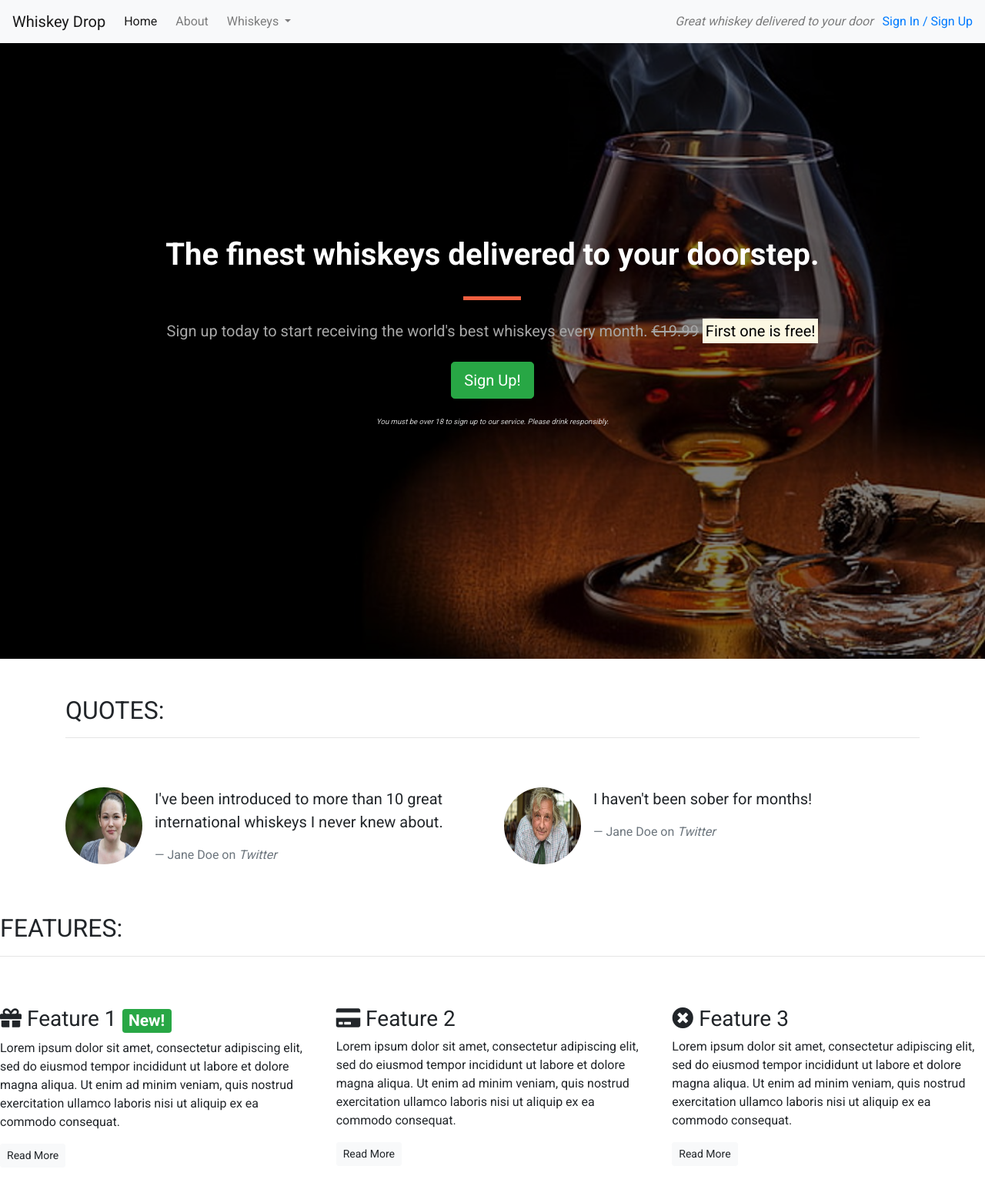
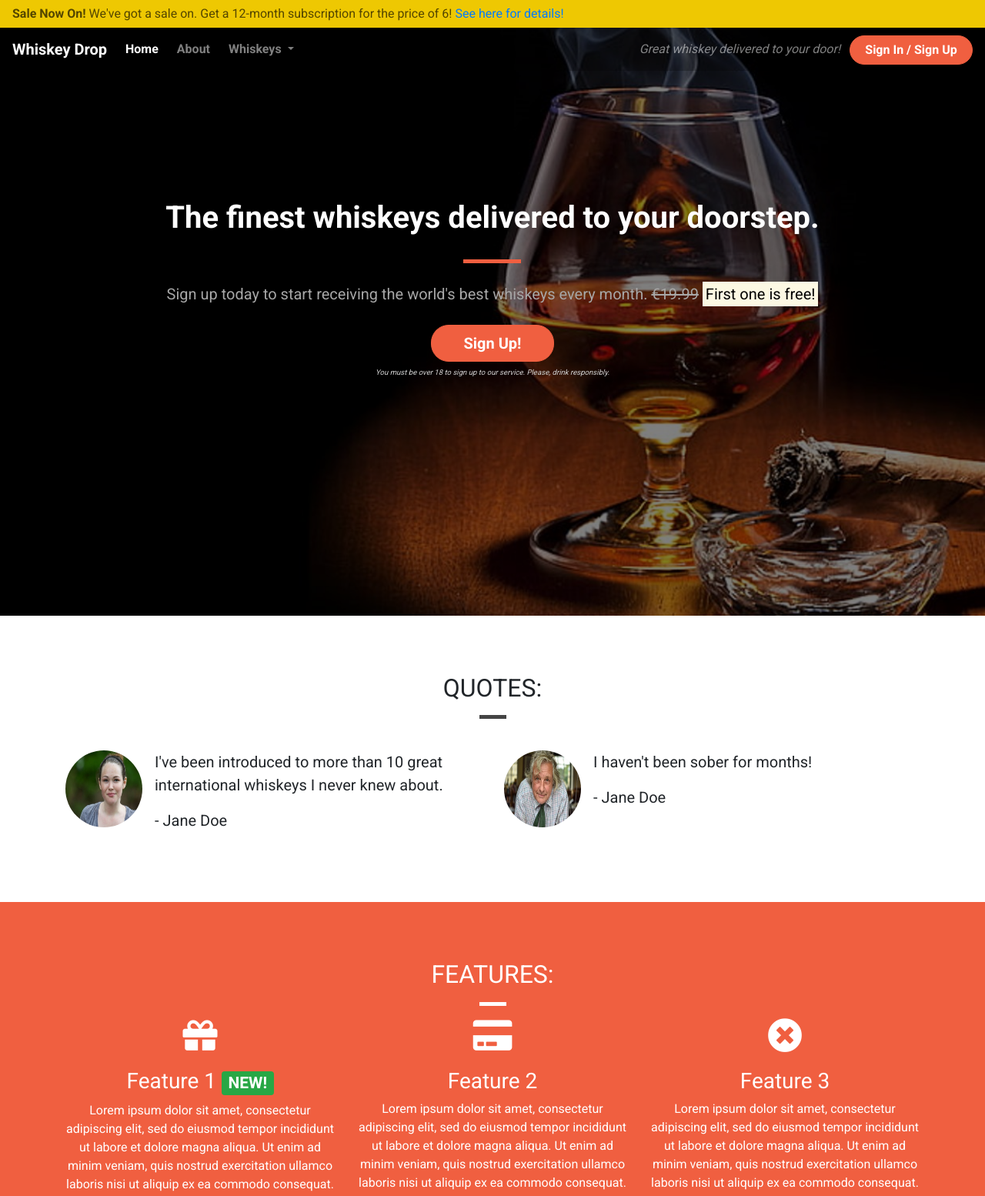
Before and after one commit to ujuadimora-dev/bootstrap-Project, a plain HTML site: page index.html in a window 1280 px wide. Shown: the top 1554 px of the page at 77% size. Before the commit the page ends 1533 px from the top, so only its background shows below. Drawn offline with nearby package versions, Linux system fonts and the light colour scheme.

Commit message:
update the site

```diff
--- a/css/style.css
+++ b/css/style.css
@@ -4,12 +4,19 @@ body {
 
 /* Containers */
 
+.container-wrapper {}
+
+.container-wrapper--red {
+    background-color: #f05f40;
+    color: white;
+}
+
 .alert-container {}
 
 .callout-container {
     height: 100vh;
 
-    background: url('../image/wskey.jpg') no-repeat center center fixed;
+    background: url('../image/wskey.jpg') no-repeat bottom right fixed;
     -webkit-background-size: cover;
     -moz-background-size: cover;
     -o-background-size: cover;
@@ -31,26 +38,41 @@ body {
     background-color: rgba(0, 0, 0, 0.5);
 }
 
-.quotes-container {}
-
-.features-container {}
-
-/* Block dividers */
-
-.block-divider {
-    width: 75px;
-    height: 5px;
-    border: 0;
-    background-color: #444;
+.content-container {
+    padding-top: 75px;
+    padding-bottom: 75px;
 }
 
-.block-divider--orange {
-    background-color: #f05f40;
+/* Navbar */
+
+.navalert-container {
+    position: absolute;
+    top: 0;
+    left: 0;
+    z-index: 1;
+    padding-left: 0;
+    padding-right: 0;
 }
 
-.block-divider--short {
-    width: 35px;
+.navbar {
+    margin-bottom: 0;
+    width: 100%;
+    background-color: rgba(0, 0, 0, .25);
+    border: 0;
 }
+
+.navbar .navbar-toggler {
+    border: 0;
+}
+
+.navbar .navbar-brand {
+    font-weight: bold;
+}
+
+.navbar .navbar-nav a {
+    font-weight: bold;
+}
+
 
 /* Jumbotron */
 
@@ -76,6 +98,27 @@ body {
     color: #d0d0d0;
 }
 
+/* Block dividers */
+
+.block-divider {
+    width: 75px;
+    height: 5px;
+    border: 0;
+    background-color: #444;
+}
+
+.block-divider--orange {
+    background-color: #f05f40;
+}
+
+.block-divider--white {
+    background-color: white;
+}
+
+.block-divider--short {
+    width: 35px;
+}
+
 /* Buttons */
 
 .btn--cta {
@@ -98,3 +141,61 @@ body {
     border-color: #df4929;
     color: white;
 }
+
+/* Alert */
+
+.alert-container .col-12 {
+    padding-left: 0;
+    padding-right: 0;
+}
+
+.site-wide-alert {
+    color: #544600;
+    background-color: #eec802;
+    border-color: #eec802;
+    padding: 5px 15px;
+    margin-bottom: 0;
+    border: 1px solid transparent;
+    border-radius: 0;
+}
+
+/* Page Headers */
+
+.page-header {
+    margin-bottom: 0;
+    border-bottom: 0;
+    text-align: center;
+}
+
+.page-header h2 {
+    margin-top: 0;
+}
+
+/* Quotes */
+
+.quotes .page-header {
+    margin-bottom: 25px;
+}
+
+/* Features */
+
+.feature {
+    text-align: center;
+    margin-bottom: 40px;
+}
+
+.feature i {
+    margin-bottom: 20px;
+    font-size: 45px;
+    line-height: 45px;
+}
+
+.feature .btn {
+    background-color: white;
+    border-color: white;
+    border-radius: 15px;
+    min-width: 100px;
+    font-weight: bold;
+    margin-top: 10px;
+    color: #f05f40;
+}
--- a/index.html
+++ b/index.html
@@ -3,8 +3,8 @@
 
 <head>
     <meta charset="utf-8">
+    <title>Whiskey Drop | Taste a new whiskey every month</title>
     <meta name="viewport" content="width=device-width, initial-scale=1.0">
-    <title>Whiskey Drop | Taste a new whiskey every month</title>
     <link rel="stylesheet" href="https://maxcdn.bootstrapcdn.com/bootstrap/4.1.3/css/bootstrap.min.css">
     <link rel="stylesheet" href="https://use.fontawesome.com/releases/v5.6.1/css/all.css" integrity="sha384-gfdkjb5BdAXd+lj+gudLWI+BXq4IuLW5IT+brZEZsLFm++aCMlF1V92rMkPaX4PP" crossorigin="anonymous">
     <link href="https://fonts.googleapis.com/css?family=Roboto:400,700" rel="stylesheet">
@@ -12,10 +12,18 @@
 </head>
 
 <body>
-    <!--Nav-->
-    <nav class="navbar navbar-light navbar-expand-sm bg-light">
-        <a href="/" class="navbar-brand">
-                    Whiskey Drop</a>
+    <div class="container-fluid navalert-container">
+        <div class="container-fluid alert-container">
+            <div class="row d-none d-sm-block">
+                <div class="col-12">
+                    <div class="site-wide-alert alert alert-warning">
+                        <strong>Sale Now On!</strong> We've got a sale on. Get a 12-month subscription for the price of 6! <a href="">See here for details!</a>
+                    </div>
+                </div>
+            </div>
+        </div>
+        <nav class="navbar navbar-dark navbar-expand-sm">
+            <a href="/" class="navbar-brand">Whiskey Drop</a>
 
             <button class="navbar-toggler ml-auto" type="button" data-toggle="collapse" data-target="#navbarNavDropdown" aria-controls="navbarNavDropdown" aria-expanded="false" aria-label="Toggle navigation">
         <span class="navbar-toggler-icon"></span></button>
@@ -23,7 +31,7 @@
             <div class="collapse navbar-collapse" id="navbarNavDropdown">
                 <ul class="navbar-nav mr-auto">
                     <li class="active nav-item mr-2"><a class="nav-link" href="/">Home</a></li>
-                <li class="nav-item mr-2"><a class="nav-link" href="">About</a></li>
+                    <li class="nav-item mr-2"><a class="nav-link" href="/about">About</a></li>
                     <li class="nav-item dropdown">
                         <a class="nav-link dropdown-toggle" href="#" id="navbarDropdownMenuLink" role="button" data-toggle="dropdown" aria-haspopup="true" aria-expanded="false">
           Whiskeys
@@ -36,24 +44,15 @@
                         </div>
                     </li>
 
-                <li class="nav-item mr-2 d-block d-sm-none"><a class="nav-link" href="">Sign In / Sign Up</a></li>
+                    <li class="nav-item mr-2 d-block d-sm-none"><a class="nav-link" href="/login">Sign In / Sign Up</a></li>
                 </ul>
             </div>
             <div class="d-none d-md-block">
-            <p class="navbar-text my-auto mr-2"><i>Great whiskey delivered to your door</i></p>
-            <a href="/login">Sign In / Sign Up</a>
+                <p class="navbar-text my-auto mr-2"><i>Great whiskey delivered to your door!</i></p>
+                <a href="/login" class="btn btn--cta btn--red">Sign In / Sign Up</a>
             </div>
-        <!--</div>-->
         </nav>
-    <!--<div class="container alert-container">-->
-    <!--    <div class="row d-none d-sm-block">-->
-    <!--        <div class="col-12">-->
-    <!--            <div class="alert alert-warning">-->
-    <!--                <strong>Sale Now On!</strong> We've got a sale on. Get a 12 month subscription for the price of 6! <a href="">See here for more details</a>-->
-    <!--            </div>-->
-    <!--        </div>-->
-    <!--    </div>-->
-    <!--</div>-->
+    </div>
     <div class="container-fluid callout-container">
         <!-- Callout -->
         <div class="opaque-overlay">&nbsp;</div>
@@ -66,21 +65,22 @@
                         <s class="d-none d-sm-inline">€19.99</s>
                         <span class="d-inline d-sm-none"><br></span>
                         <strong><mark>First one is free!</mark></strong></p>
-                    <p><button class="btn btn-lg btn-success" data-toggle="modal" data-target="#signUpModal">Sign Up!</button></p>
-                    <p class="text-muted"><small>You must be over 18 to sign up to our service. Please drink responsibly.</small></p>
+                    <button class="btn btn-lg btn--cta btn--red" data-toggle="modal" data-target="#signUpModal">Sign Up!</button>
+                    <p class="text-muted"><small>You must be over 18 to sign up to our service. Please, drink responsibly.</small></p>
                 </section>
             </div>
         </div>
+        <!-- /.callout -->
     </div>
-    <!-- /.callout -->
 
     <!-- Quotes -->
-    <div class="container quotes-container">
+    <div class="container-wrapper">
+        <div class="container quotes-container content-container">
             <section class="quotes">
                 <div class="row">
-                <div class="col-12 my-5">
+                    <div class="col-12 page-header">
                         <h2 class="text-uppercase">Quotes:</h2>
-                    <hr />
+                        <hr class="block-divider block-divider--short">
                     </div>
                 </div>
                 <div class="row">
@@ -92,7 +92,7 @@
                             <div class="media-body">
                                 <blockquote class="blockquote">
                                     <p>I've been introduced to more than 10 great international whiskeys I never knew about.</p>
-                                <footer class="blockquote-footer">Jane Doe on <cite title="Twitter">Twitter</cite></footer>
+                                    <p>- Jane Doe</p>
                                 </blockquote>
                             </div>
                         </div>
@@ -105,51 +105,54 @@
                             <div class="media-body">
                                 <blockquote class="blockquote">
                                     <p>I haven't been sober for months!</p>
-                                <footer class="blockquote-footer">Jane Doe on <cite title="Twitter">Twitter</cite></footer>
+                                    <p>- Jane Doe</p>
                                 </blockquote>
                             </div>
                         </div>
                     </div>
                 </div>
             </section>
+            <!-- /.quotes -->
         </div>
-    <!-- /.quotes -->
+    </div>
 
     <!-- Features -->
-    <div class="features-container">
+    <div class="container-wrapper container-wrapper--red">
+        <div class="container features-container content-container">
             <section class="features">
                 <div class="row">
-                <div class="col-12 my-5">
+                    <div class="col-12 page-header">
                         <h2 class="text-uppercase">Features:</h2>
-                    <hr />
+                        <hr class="block-divider block-divider--short block-divider--white">
                     </div>
                 </div>
                 <div class="row">
                     <div class="col-12 col-md-6 col-lg-4">
                         <div class="feature">
-                        <h3><i class="fas fa-gift d-none d-sm-inline"></i> Feature 1 <span class="badge badge-success">New!</span></h3>
+                            <h3><i class="fas fa-gift d-none d-sm-block"></i> Feature 1 <span class="badge badge-success">NEW!</span></h3>
                             <p>Lorem ipsum dolor sit amet, consectetur adipiscing elit, sed do eiusmod tempor incididunt ut labore et dolore magna aliqua. Ut enim ad minim veniam, quis nostrud exercitation ullamco laboris nisi ut aliquip ex ea commodo consequat.</p>
                             <p><a class="btn btn-sm btn-light" href="">Read More</a></p>
                         </div>
                     </div>
                     <div class="col-12 col-md-6 col-lg-4">
                         <div class="feature">
-                        <h3><i class="fas fa-credit-card d-none d-sm-inline"></i> Feature 2</h3>
+                            <h3><i class="fas fa-credit-card d-none d-sm-block"></i> Feature 2</h3>
                             <p>Lorem ipsum dolor sit amet, consectetur adipiscing elit, sed do eiusmod tempor incididunt ut labore et dolore magna aliqua. Ut enim ad minim veniam, quis nostrud exercitation ullamco laboris nisi ut aliquip ex ea commodo consequat.</p>
                             <p><a class="btn btn-sm btn-light" href="">Read More</a></p>
                         </div>
                     </div>
                     <div class="col-12 d-md-none d-lg-block col-lg-4">
                         <div class="feature">
-                        <h3><i class="fas fa-times-circle d-none d-sm-inline"></i> Feature 3</h3>
+                            <h3><i class="fas fa-times-circle d-none d-sm-block"></i> Feature 3</h3>
                             <p>Lorem ipsum dolor sit amet, consectetur adipiscing elit, sed do eiusmod tempor incididunt ut labore et dolore magna aliqua. Ut enim ad minim veniam, quis nostrud exercitation ullamco laboris nisi ut aliquip ex ea commodo consequat.</p>
                             <p><a class="btn btn-sm btn-light" href="">Read More</a></p>
                         </div>
                     </div>
                 </div>
             </section>
+            <!-- /.features -->
         </div>
-    <!-- /.features -->
+    </div>
 
     <div class="modal" tabindex="-1" role="dialog" id="signUpModal">
         <div class="modal-dialog" role="document">
```
Lines whose indentation alone changed are shown as unchanged.
